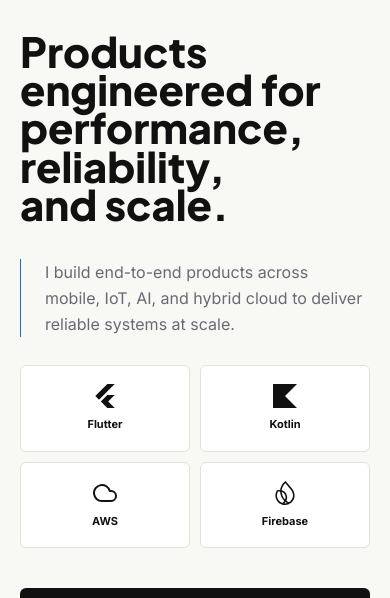
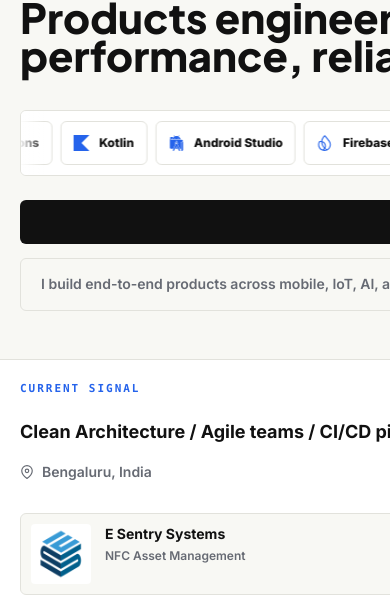
Before and after one commit to Priyanshu-Bej/Priyanshu-Bej-Portfolio, a React (Vite) app: page /#skills in a window 390 px wide. Shown: the part 230-828 px from the top of the page. Built offline with nearby package versions, Linux system fonts and the light colour scheme; no server answers.

Commit message:
feat: enhance HeroSection with marquee skills display; add CSS for skills marquee animation and styling

```diff
--- a/src/components/sections/HeroSection.jsx
+++ b/src/components/sections/HeroSection.jsx
@@ -1,21 +1,15 @@
-import { useState } from "react";
+import { useEffect, useRef, useState } from "react";
 import { motion } from "framer-motion";
 import {
   FiCheck,
   FiCopy,
   FiArrowRight,
-  FiCloud,
   FiLinkedin,
   FiMapPin,
 } from "react-icons/fi";
-import {
-  SiFirebase,
-  SiFlutter,
-  SiKotlin,
-} from "react-icons/si";
 import { useNavigate } from "react-router-dom";
 
-import { contactChannels, heroContent, projects } from "../../constants";
+import { contactChannels, heroContent, projects, skillGroups, skillIcons } from "../../constants";
 import { fadeInUp, staggered } from "../../utils/animations";
 
 const getCapabilityTags = (value) =>
@@ -24,19 +18,13 @@ const getCapabilityTags = (value) =>
     .map((item) => item.trim())
     .filter(Boolean);
 
-const techHighlights = [
-  { label: "Flutter", Icon: SiFlutter },
-  { label: "Kotlin", Icon: SiKotlin },
-  { label: "AWS", Icon: FiCloud },
-  { label: "Firebase", Icon: SiFirebase },
-];
-
 const HeroSection = () => {
   const navigate = useNavigate();
   const [emailCopied, setEmailCopied] = useState(false);
+  const marqueeShellRef = useRef(null);
+  const marqueeTrackRef = useRef(null);
   const {
     eyebrow,
-    role,
     bio = [],
     workflow = [],
     availability,
@@ -49,7 +37,19 @@ const HeroSection = () => {
   const capabilityTags = getCapabilityTags(availability);
   const visibleCapabilityTags = capabilityTags.slice(0, 3);
   const hiddenCapabilityCount = Math.max(0, capabilityTags.length - visibleCapabilityTags.length);
-  const visibleTechHighlights = techHighlights.slice(0, 4);
+  const allSkills = [
+    ...new Set([
+      ...(heroContent.toolbox || []),
+      ...skillGroups.flatMap((group) => group.items || []),
+    ]),
+  ];
+  const iconBySkill = new Map(
+    (skillIcons || []).map(({ name, icon }) => [name.toLowerCase(), icon]),
+  );
+  const marqueeSkills = allSkills.map((skill) => ({
+    label: skill,
+    Icon: iconBySkill.get(skill.toLowerCase()) || null,
+  })).filter(({ Icon }) => Boolean(Icon));
   const primaryBio = bio[0];
   const visibleFeaturedProjects = featuredProjects.slice(0, 2);
   const emailAddress =
@@ -66,6 +66,50 @@ const HeroSection = () => {
     }
   };
 
+  useEffect(() => {
+    if (typeof window === "undefined") return;
+
+    const shell = marqueeShellRef.current;
+    const track = marqueeTrackRef.current;
+    if (!shell || !track || typeof track.animate !== "function") return;
+
+    const prefersReducedMotion = window.matchMedia("(prefers-reduced-motion: reduce)");
+    if (prefersReducedMotion.matches) return;
+
+    const animation = track.animate(
+      [
+        { transform: "translate3d(0, 0, 0)" },
+        { transform: "translate3d(-50%, 0, 0)" },
+      ],
+      {
+        duration: 20000,
+        iterations: Infinity,
+        easing: "linear",
+      },
+    );
+
+    const slowDown = () => {
+      animation.playbackRate = 0.55;
+    };
+
+    const speedUp = () => {
+      animation.playbackRate = 1;
+    };
+
+    shell.addEventListener("mouseenter", slowDown);
+    shell.addEventListener("mouseleave", speedUp);
+    shell.addEventListener("focusin", slowDown);
+    shell.addEventListener("focusout", speedUp);
+
+    return () => {
+      shell.removeEventListener("mouseenter", slowDown);
+      shell.removeEventListener("mouseleave", speedUp);
+      shell.removeEventListener("focusin", slowDown);
+      shell.removeEventListener("focusout", speedUp);
+      animation.cancel();
+    };
+  }, []);
+
   return (
     <section
       id="hero"
@@ -77,7 +121,7 @@ const HeroSection = () => {
           variants={staggered(0.08, 0.08)}
           initial="hidden"
           animate="show"
-          className="flex flex-col justify-between px-5 py-12 sm:px-8 lg:px-12 lg:py-16 xl:px-14"
+          className="flex flex-col gap-4 px-5 py-12 sm:px-8 lg:gap-6 lg:px-12 lg:py-16 xl:px-14"
         >
           <div>
             <motion.div
@@ -117,39 +161,45 @@ const HeroSection = () => {
 
             <motion.div
               variants={fadeInUp(0.1, 18)}
-              className="mt-9 grid gap-7 lg:grid-cols-[0.92fr,1.08fr] lg:items-start lg:gap-10"
+              className={`mt-9 ${
+                primaryBio
+                  ? "grid gap-7 lg:grid-cols-[0.92fr,1.08fr] lg:items-start lg:gap-10"
+                  : ""
+              }`}
             >
+              {primaryBio && (
                 <div className="border-l border-brand-primary pl-6 pr-1 dark:border-brand-secondary lg:pr-3">
-                <p className="max-w-2xl text-pretty text-base leading-relaxed text-ink-muted dark:text-ink-inverse/80 md:text-lg">
-                  {role}
-                </p>
-                {primaryBio && (
-                  <div className="mt-5 max-w-xl text-sm leading-relaxed text-ink-muted dark:text-ink-inverse/80 md:text-base">
+                  <div className="max-w-xl text-sm leading-relaxed text-ink-muted dark:text-ink-inverse/80 md:text-base">
                     <p>{primaryBio}</p>
                   </div>
+                </div>
               )}
-              </div>
 
-              <div className="lg:pl-1">
-                <div className="grid grid-cols-2 gap-2.5 sm:grid-cols-4 sm:gap-3">
-                  {visibleTechHighlights.map(({ label, Icon }) => (
+              <div className={`min-w-0 ${primaryBio ? "lg:pl-1" : ""}`}>
                 <div
-                      key={label}
-                      className="group flex min-h-[5.4rem] flex-col items-center justify-center gap-2 rounded-md border border-line-light bg-surface-elevated p-3 text-center text-[11px] font-bold text-ink-strong transition hover:-translate-y-0.5 hover:border-brand-primary hover:text-brand-primary dark:border-white/15 dark:bg-surface-dark-elevated dark:text-ink-inverse dark:hover:border-brand-secondary dark:hover:text-brand-secondary"
+                  ref={marqueeShellRef}
+                  className="skills-marquee relative w-full overflow-hidden rounded-md border border-line-light bg-surface-elevated px-2 py-2.5 dark:border-white/15 dark:bg-surface-dark-elevated"
+                >
+                  <div ref={marqueeTrackRef} className="skills-marquee-track">
+                    {[...marqueeSkills, ...marqueeSkills].map(({ label, Icon }, idx) => (
+                      <span
+                        key={`${label}-${idx}`}
+                        className="group inline-flex min-h-11 shrink-0 items-center gap-2.5 rounded-md border border-line-light bg-white px-3 py-2 text-xs font-extrabold whitespace-nowrap text-ink-strong shadow-subtle transition hover:border-brand-primary hover:text-brand-primary dark:border-white/10 dark:bg-surface-dark-elevated dark:text-ink-inverse dark:shadow-dark-subtle dark:hover:border-brand-secondary dark:hover:text-brand-secondary"
                         title={label}
+                        aria-label={label}
                       >
-                      <Icon className="h-6 w-6 transition group-hover:scale-110" aria-hidden />
+                        <Icon className="h-4 w-4 shrink-0 text-brand-primary transition group-hover:scale-110 dark:text-brand-secondary" aria-hidden />
                         <span>{label}</span>
-                    </div>
+                      </span>
                     ))}
                   </div>
                 </div>
+              </div>
             </motion.div>
-          </div>
 
             <motion.div
               variants={fadeInUp(0.18, 16)}
-            className="mt-10"
+              className="mt-6"
             >
               <div className="grid gap-3.5 lg:grid-cols-[auto,1fr] lg:items-center">
                 <div className="flex flex-col gap-3.5 sm:flex-row sm:items-center">
@@ -164,10 +214,11 @@ const HeroSection = () => {
                 </div>
 
                 <p className="rounded-md border border-line-light bg-canvas-light px-5 py-3.5 text-sm font-semibold leading-relaxed text-ink-muted dark:border-white/15 dark:bg-surface-dark-elevated dark:text-ink-inverse/80">
-                From architecture to release, I turn complex workflows into dependable products teams can trust.
+                  I build end-to-end products across mobile, IoT, AI, and hybrid cloud to deliver reliable systems at scale.
                 </p>
               </div>
             </motion.div>
+          </div>
         </motion.div>
 
         <motion.aside
@@ -214,7 +265,7 @@ const HeroSection = () => {
               ))}
               <button
                 type="button"
-                onClick={() => navigate("/projects")}
+                onClick={() => navigate("/#projects")}
                 className="w-full rounded-md border border-dashed border-line-light px-3 py-2 text-left text-xs font-semibold text-ink-muted transition hover:border-brand-primary hover:text-brand-primary dark:border-white/20 dark:text-ink-inverse/80 dark:hover:border-brand-secondary dark:hover:text-brand-secondary"
               >
                 See full engineered work library
--- a/src/index.css
+++ b/src/index.css
@@ -123,4 +123,49 @@
     background: rgba(102, 106, 115, 0.45);
     background-clip: content-box;
   }
+
+  .skills-marquee-track {
+    display: flex;
+    width: max-content;
+    align-items: center;
+    gap: 0.5rem;
+    will-change: transform;
+    backface-visibility: hidden;
+    transform: translate3d(0, 0, 0);
+  }
+
+  .skills-marquee::before,
+  .skills-marquee::after {
+    content: "";
+    position: absolute;
+    top: 0;
+    bottom: 0;
+    width: 24px;
+    pointer-events: none;
+    z-index: 1;
+  }
+
+  .skills-marquee::before {
+    left: 0;
+    background: linear-gradient(to right, rgba(255, 255, 255, 0.92), rgba(255, 255, 255, 0));
+  }
+
+  .skills-marquee::after {
+    right: 0;
+    background: linear-gradient(to left, rgba(255, 255, 255, 0.92), rgba(255, 255, 255, 0));
+  }
+
+  .dark .skills-marquee::before {
+    background: linear-gradient(to right, rgba(16, 21, 29, 0.96), rgba(16, 21, 29, 0));
+  }
+
+  .dark .skills-marquee::after {
+    background: linear-gradient(to left, rgba(16, 21, 29, 0.96), rgba(16, 21, 29, 0));
+  }
+
+  @media (prefers-reduced-motion: reduce) {
+    .skills-marquee-track {
+      transform: none;
+    }
+  }
 }
```
Lines whose indentation alone changed are shown as unchanged.
